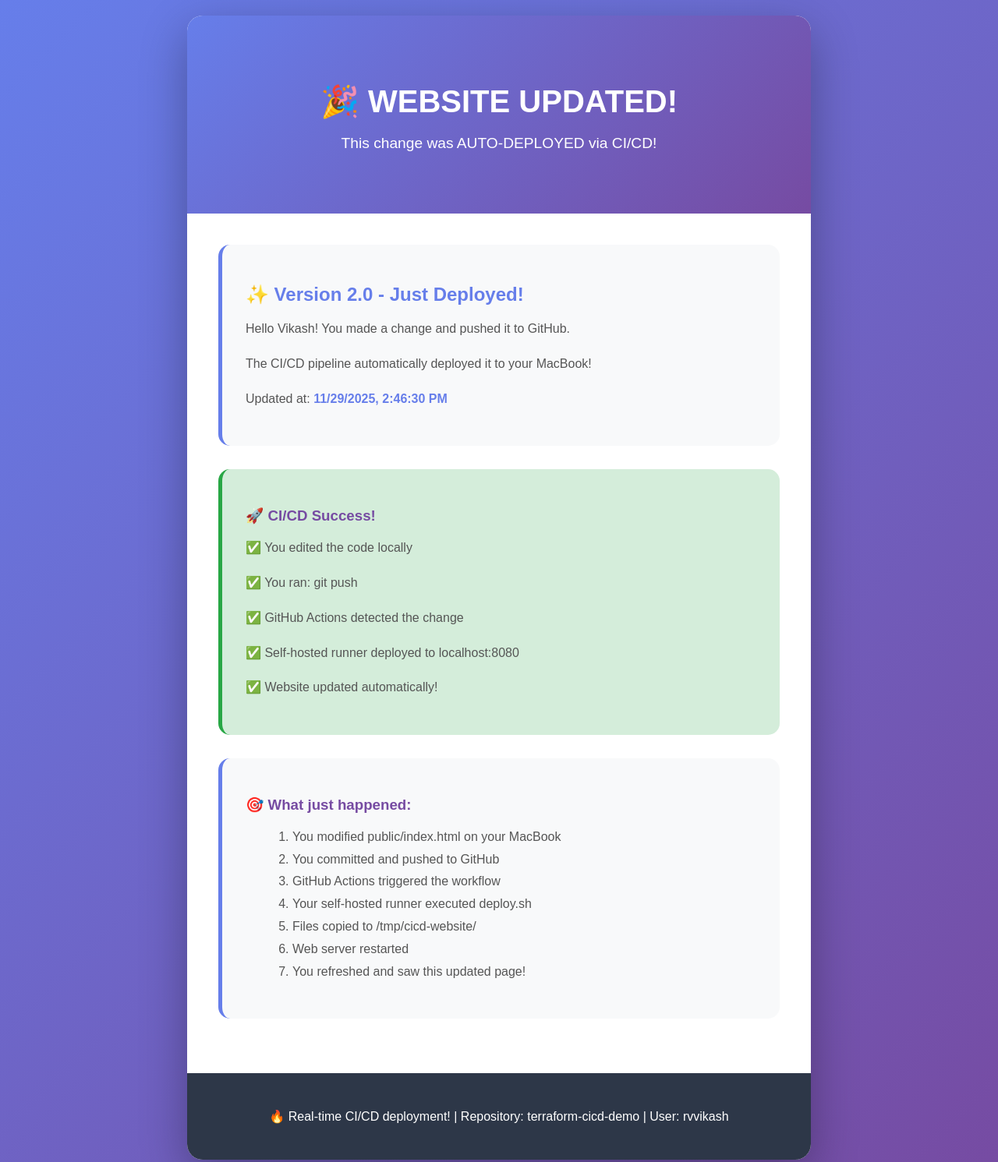
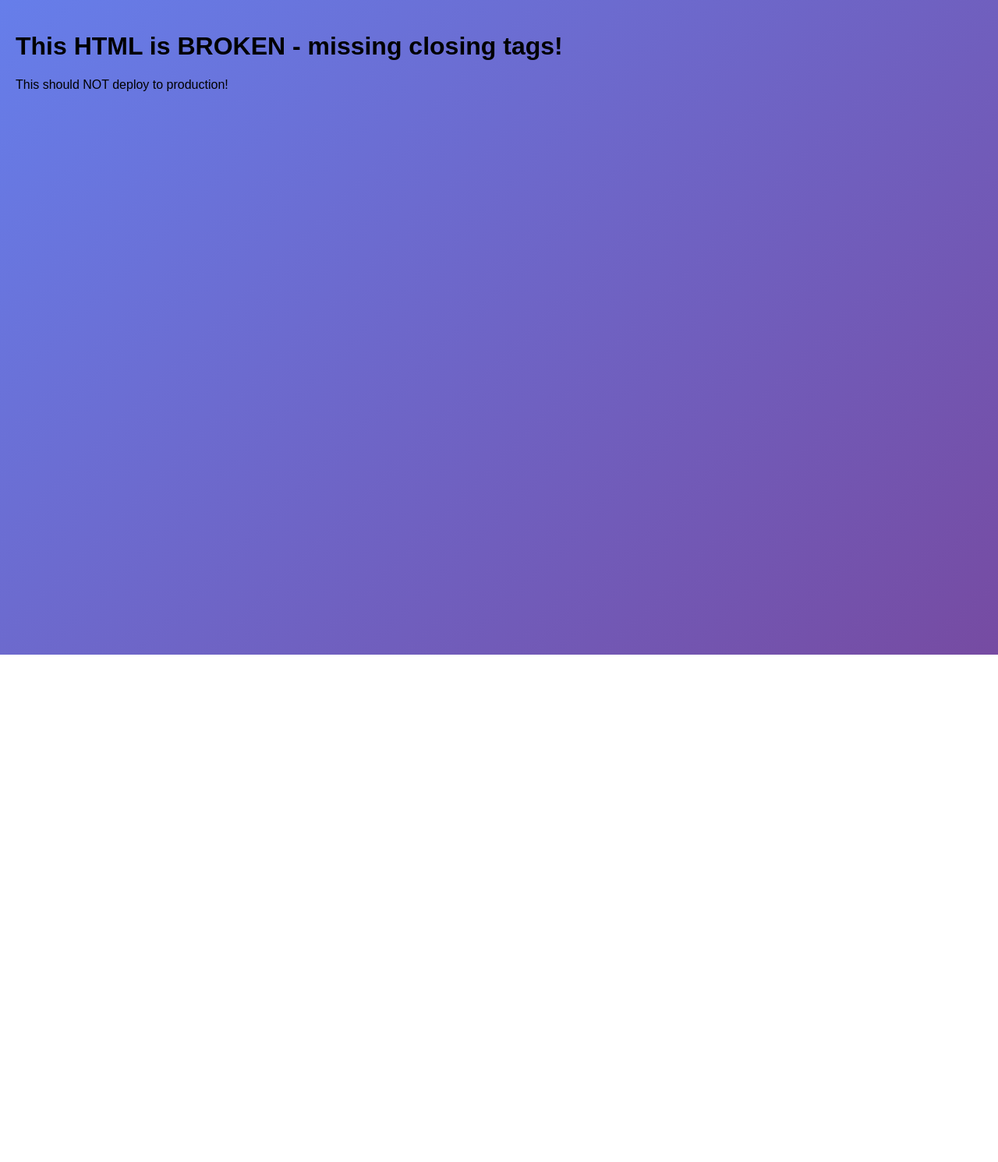
Before and after one commit to rvvikash/terraform-cicd-demo, a plain HTML site: page public/index.html in a window 1280 px wide. Shown: the top 1491 px of the page at 78% size. After the commit the page ends 840 px from the top, so only its background shows below. Drawn offline with Linux system fonts and the light colour scheme.

Commit message:
TEST: Broken HTML - should fail validation

```diff
--- a/public/index.html
+++ b/public/index.html
@@ -2,52 +2,10 @@
 <html lang="en">
 <head>
     <meta charset="UTF-8">
-    <meta name="viewport" content="width=device-width, initial-scale=1.0">
-    <title>CI/CD Demo - UPDATED!</title>
+    <title>Broken Code Test</title>
     <link rel="stylesheet" href="style.css">
 </head>
 <body>
-    <div class="container">
-        <header>
-            <h1>🎉 WEBSITE UPDATED!</h1>
-            <p class="subtitle">This change was AUTO-DEPLOYED via CI/CD!</p>
-        </header>
-
-        <main>
-            <div class="card">
-                <h2>✨ Version 2.0 - Just Deployed!</h2>
-                <p>Hello Vikash! You made a change and pushed it to GitHub.</p>
-                <p>The CI/CD pipeline automatically deployed it to your MacBook!</p>
-                <p>Updated at: <span id="timestamp"></span></p>
-            </div>
-
-            <div class="card" style="background: #d4edda; border-left-color: #28a745;">
-                <h3>🚀 CI/CD Success!</h3>
-                <p>✅ You edited the code locally</p>
-                <p>✅ You ran: git push</p>
-                <p>✅ GitHub Actions detected the change</p>
-                <p>✅ Self-hosted runner deployed to localhost:8080</p>
-                <p>✅ Website updated automatically!</p>
-            </div>
-
-            <div class="card">
-                <h3>🎯 What just happened:</h3>
-                <ol>
-                    <li>You modified public/index.html on your MacBook</li>
-                    <li>You committed and pushed to GitHub</li>
-                    <li>GitHub Actions triggered the workflow</li>
-                    <li>Your self-hosted runner executed deploy.sh</li>
-                    <li>Files copied to /tmp/cicd-website/</li>
-                    <li>Web server restarted</li>
-                    <li>You refreshed and saw this updated page!</li>
-                </ol>
-            </div>
-        </main>
-
-        <footer>
-            <p>🔥 Real-time CI/CD deployment! | Repository: terraform-cicd-demo | User: rvvikash</p>
-        </footer>
-    </div>
-    <script src="script.js"></script>
-</body>
-</html>
+    <h1>This HTML is BROKEN - missing closing tags!</h1>
+    <p>This should NOT deploy to production!
+<!-- Missing </body> and </html> tags! -->
```
